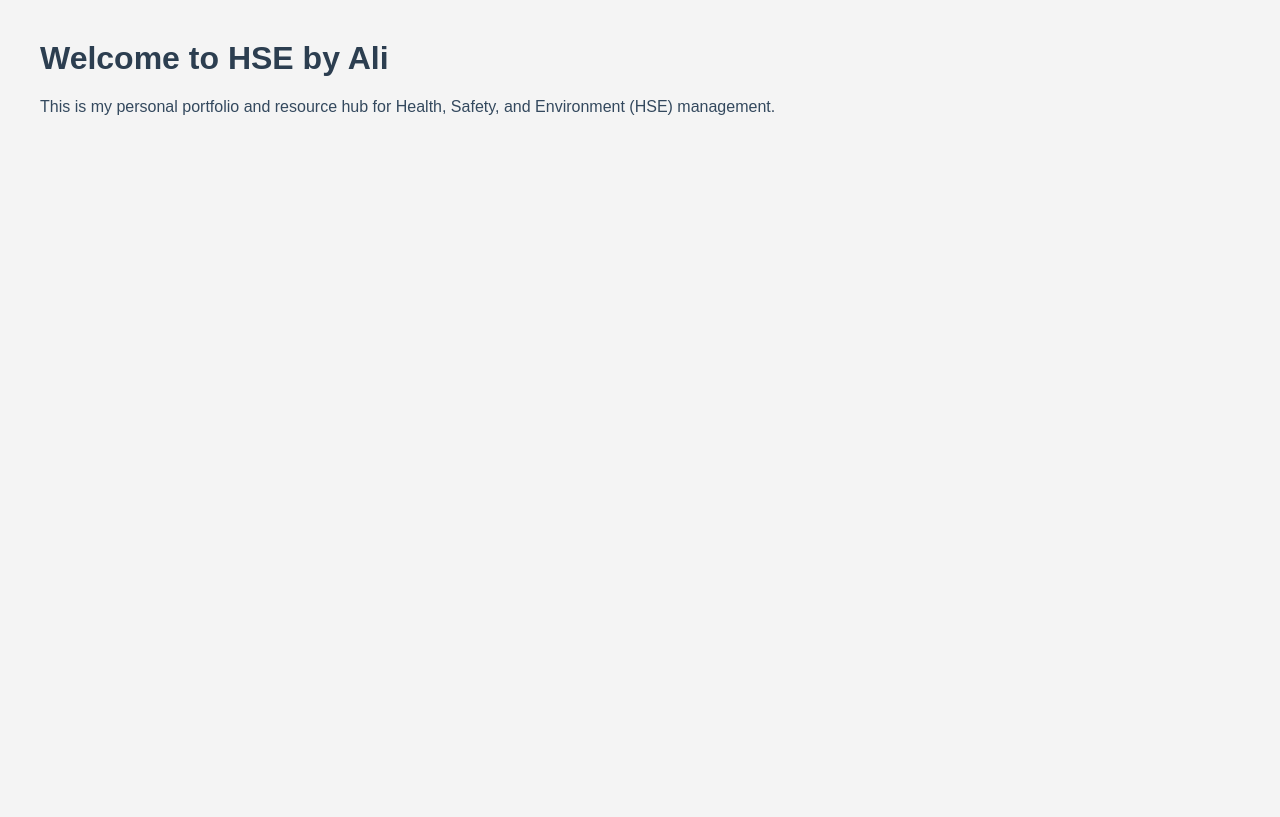
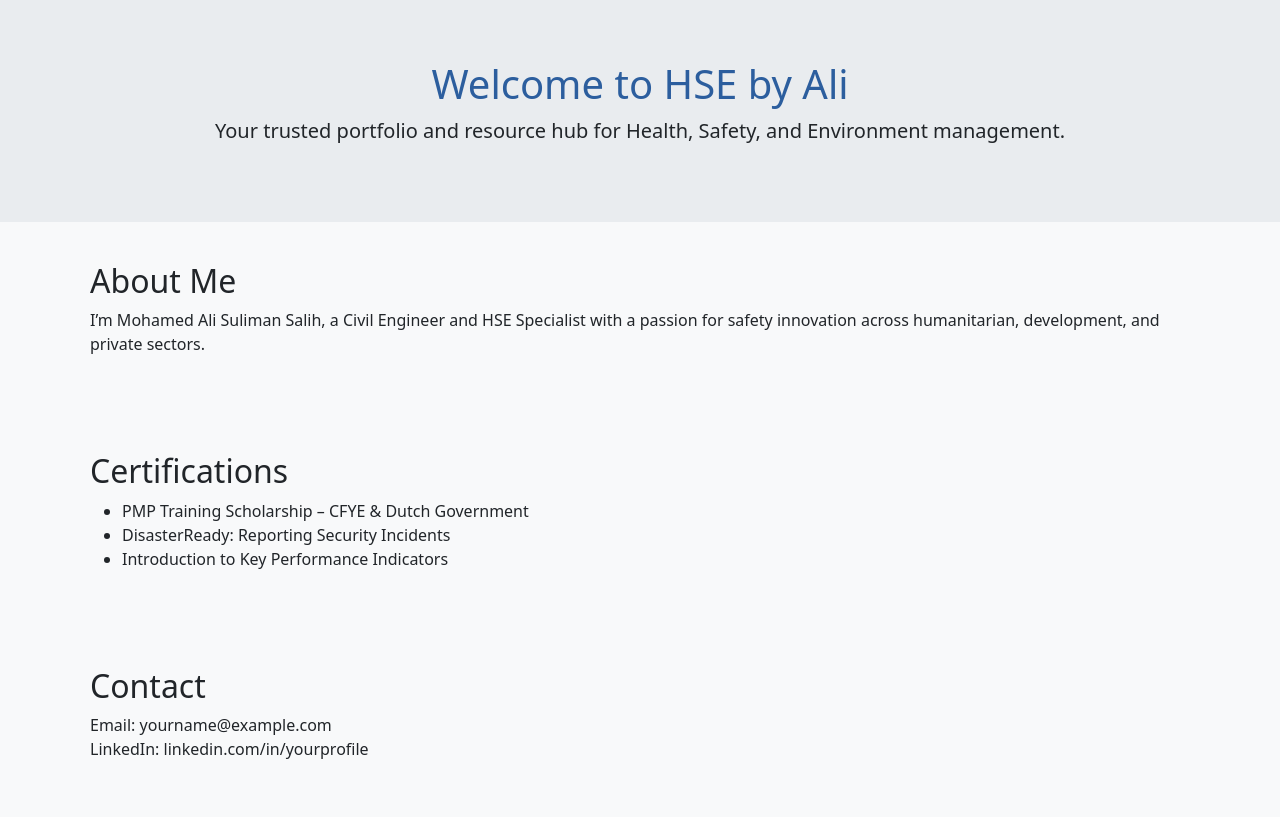
Before and after one commit to 8ina/HSEbyAli.github.io, a plain HTML site: page index.html in a window 1280 px wide. Drawn offline with nearby package versions, Linux system fonts and the light colour scheme.

Commit message:
Update index.html
Signed-off-by: 8ina <148150686+8ina@users.noreply.github.com>

```diff
--- a/index.html
+++ b/index.html
@@ -3,14 +3,39 @@
 <head>
   <meta charset="UTF-8">
   <title>HSE by Ali</title>
+  <link href="https://cdn.jsdelivr.net/npm/bootstrap@5.3.2/dist/css/bootstrap.min.css" rel="stylesheet">
   <style>
-    body { font-family: Arial, sans-serif; margin: 40px; background-color: #f4f4f4; }
-    h1 { color: #2c3e50; }
-    p { color: #34495e; }
+    body { background-color: #f8f9fa; }
+    .hero { padding: 60px 0; text-align: center; background-color: #e9ecef; }
+    .hero h1 { color: #2c5e9e; }
+    .section { padding: 40px 20px; }
   </style>
 </head>
 <body>
-  <h1>Welcome to HSE by Ali</h1>
-  <p>This is my personal portfolio and resource hub for Health, Safety, and Environment (HSE) management.</p>
+
+  <div class="hero">
+    <h1>Welcome to HSE by Ali</h1>
+    <p class="lead">Your trusted portfolio and resource hub for Health, Safety, and Environment management.</p>
+  </div>
+
+  <div class="container section">
+    <h2>About Me</h2>
+    <p>I’m Mohamed Ali Suliman Salih, a Civil Engineer and HSE Specialist with a passion for safety innovation across humanitarian, development, and private sectors.</p>
+  </div>
+
+  <div class="container section">
+    <h2>Certifications</h2>
+    <ul>
+      <li>PMP Training Scholarship – CFYE & Dutch Government</li>
+      <li>DisasterReady: Reporting Security Incidents</li>
+      <li>Introduction to Key Performance Indicators</li>
+    </ul>
+  </div>
+
+  <div class="container section">
+    <h2>Contact</h2>
+    <p>Email: yourname@example.com<br>LinkedIn: linkedin.com/in/yourprofile</p>
+  </div>
+
 </body>
 </html>
```
